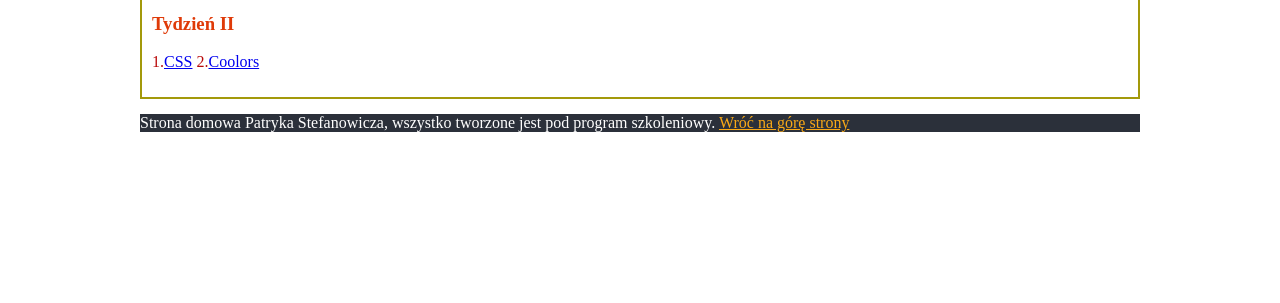
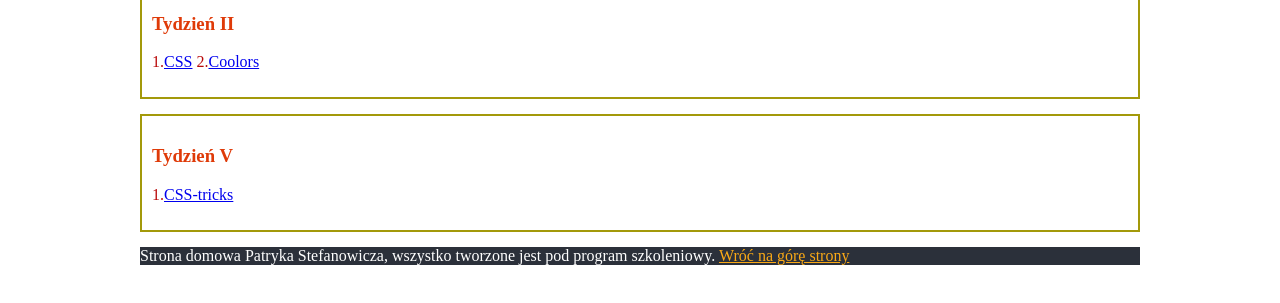
Before and after one commit to patrykstefanowicz/homepage, a plain HTML site: page css.html in a window 1280 px wide. Shown: the part 357-660 px from the top of the page. Drawn offline with Linux system fonts and the light colour scheme.

Commit message:
new week and a lots of links

```diff
--- a/css.html
+++ b/css.html
@@ -36,6 +36,17 @@
             >
           </p>
         </article>
+
+        <article class="week-summary">
+          <h3 class="week-summary__title">Tydzień V</h3>
+          <p class="week-summary__description">
+            1.<a
+              class="week-summary__link"
+              href="https://css-tricks.com/almanac/"
+              >CSS-tricks</a
+            >
+          </p>
+        </article>
       </section>
     </main>
 
```
Also changed, not shown: html.html (+20 -0 lines).
